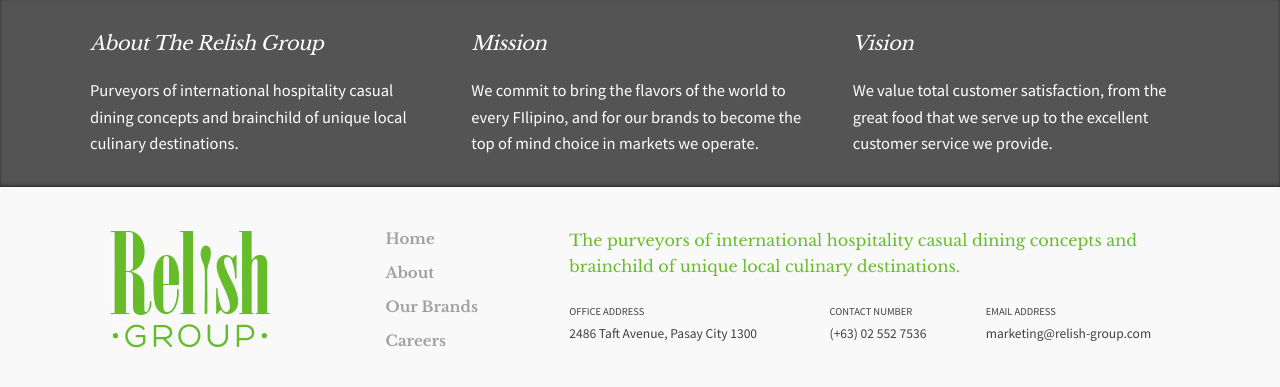
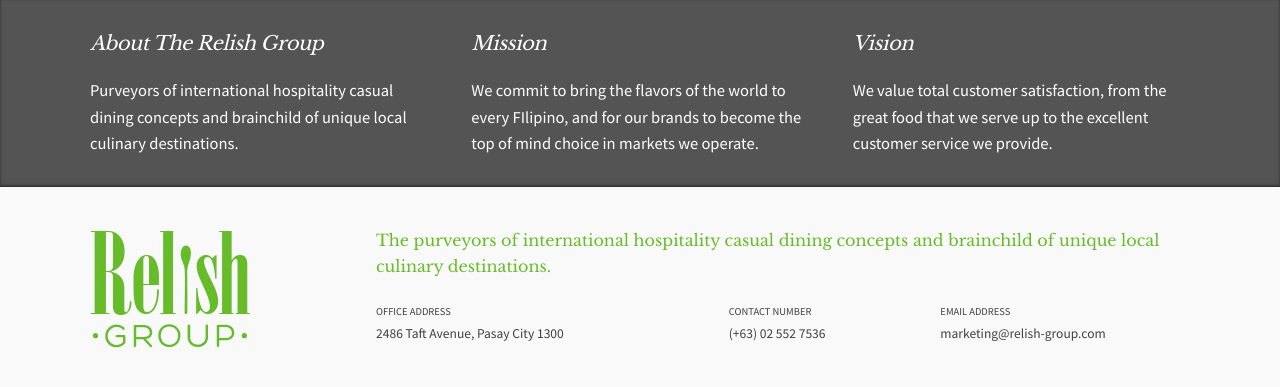
Before and after one commit to janbelmonte/Relish-Group, a PHP site: page / in a window 1280 px wide. Shown: the part 721-1108 px from the top of the page. Run offline with PHP 8.4, Linux system fonts and the light colour scheme.

Commit message:
[Relish] Modified footer

```diff
--- a/css/relish.css
+++ b/css/relish.css
@@ -375,7 +375,7 @@ footer {
 
   footer .limit {
     margin: 0 auto;
-    padding: 20px 20px 0 20px;;
+    padding: 20px 0;
   }
 
   .footer-details {
--- a/index.html
+++ b/index.html
@@ -186,15 +186,15 @@
 		<div class="three columns">
 			<img class="footer-details" src="images/relish-footer-logo.jpg" />
 		</div>
-		<div id="footer-menu" class="two columns footer-details">
+		<!-- <div id="footer-menu" class="two columns footer-details">
 			<ul>
 				<li><a href="#">Home</a></li>
 		    	<li><a href="#">About</a></li>
 		    	<li><a href="#careersPull">Careers</a></li>
 		    	<li><a href="#contactPull">Careers</a></li>
 		    </ul>
-		</div>
-		<div class="seven columns footer-details">
+		</div> -->
+		<div class="nine columns footer-details">
 			<div class="row">
 				<p class="brand-promise">The purveyors of international hospitality casual dining concepts and brainchild of unique local culinary destinations.</p>
 			</div>
--- a/index.php
+++ b/index.php
@@ -186,15 +186,15 @@
 		<div class="three columns">
 			<img class="footer-details" src="images/relish-footer-logo.jpg" />
 		</div>
-		<div id="footer-menu" class="two columns footer-details">
+		<!-- <div id="footer-menu" class="two columns footer-details">
 			<ul>
 				<li><a href="#">Home</a></li>
 		    	<li><a href="#">About</a></li>
-		    	<li><a class="brandsOn">Our Brands</a></li>
-		    	<li><a href="#">Careers</a></li>
+		    	<li><a href="#careersPull">Careers</a></li>
+		    	<li><a href="#contactPull">Careers</a></li>
 		    </ul>
-		</div>
-		<div class="seven columns footer-details">
+		</div> -->
+		<div class="nine columns footer-details">
 			<div class="row">
 				<p class="brand-promise">The purveyors of international hospitality casual dining concepts and brainchild of unique local culinary destinations.</p>
 			</div>
```
